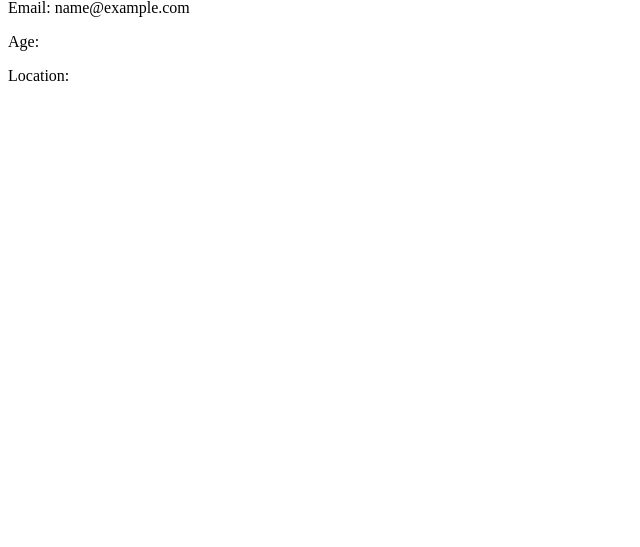
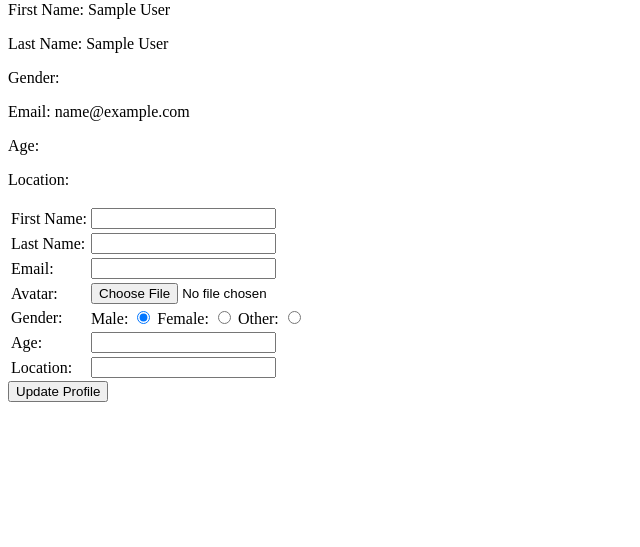
Before and after one commit to gik0geck0/csci445_social_network, a PHP site: page /profile.php?target=1 in a window 1280 px wide. Shown: the part 253-800 px from the top of the page, without its empty margins (0-640 px from the left). Run offline with PHP 8.4, Linux system fonts and the light colour scheme; the visitor is signed in with stand-in values (Sample User, id 1).

Commit message:
First test of processUpdate

```diff
--- a/header.php
+++ b/header.php
@@ -4,3 +4,4 @@
 	    <link href="team10Style.css" rel="stylesheet">
 	</head>
 	<body>
+		<img src="LogoL.png" alt="Header Logo" height="100" width="600">
--- a/profile.php
+++ b/profile.php
@@ -59,9 +59,7 @@
 			}
 		}
 		?>
-	   <form action="processFriend.php" method="POST" >
-		   <tr>
-				<td> <?
+	   <form action="processFriend.php" method="POST" ><?
 					if ($targetOnUser == 1) {
 						# they are awaiting a response
 						?>
@@ -98,11 +96,97 @@
 					?>
 					<input type="hidden" name="user" value="<?=$user ?>" />
 					<input type="hidden" name="target" value="<?=$target_user ?>" />
-				</td>
-			</tr>
 		</form>
 	<?
 	}	// end if user <> target_user
+	else {
+	?>
+		<form action="processUpdate.php" method="POST">
+			<table>
+				<tr>
+					<td>
+						First Name:
+					</td>
+					<td>
+						<input type="text" name="firstName">
+					</td>
+					<td>
+						<div id="firstNameError"></div>
+					</td>
+				</tr>
+				<tr>
+					<td>
+						Last Name:
+					</td>
+					<td>
+						<input type="text" name="lastName">
+					</td>
+					<td>
+						<div id="lastNameError"></div>
+					</td>
+				</tr>
+				<tr>
+					<td>
+						Email:
+					</td>
+					<td>
+						<input type="text" name="email">
+					</td>
+					<td>
+						<div id="emailError"></div>
+					</td>
+				</tr>
+				<tr>
+					<td>
+						Avatar:
+					</td>
+					<td>
+						<input type="file" name="avatar">
+					</td>
+					<td>
+						<div id="avatarError"></div>
+					</td>
+				</tr>
+				<tr>
+					<td>
+						Gender:
+					</td>
+					<td>
+						Male: <input type="radio" name="gender" value="Male" checked = "true">
+						Female: <input type="radio" name="gender" value="Female">
+						Other: <input type="radio" name="gender" value="Other">
+					</td>
+					<td>
+						<div id="genderError"></div>
+					</td>
+				</tr>
+				<tr>
+					<td>
+						Age:
+					</td>
+					<td>
+						<input type="text" name="age" width="3">
+					</td>
+					<td>
+						<div id="ageError"></div>
+					</td>
+				</tr>
+				<tr>
+					<td>
+						Location:
+					</td>
+					<td>
+						<input type="text" name="location">
+					</td>
+					<td>
+						<div id="locationError"></div>
+					</td>
+				</tr>
+			</table>
+			<button type="submit">Update Profile</button>
+		</form>
+	<?
+	} // end else
 	?>
 </div>
 <?php include("footer.php"); ?>
```
Also changed, not shown: processCreate.php (+6 -6 lines).
